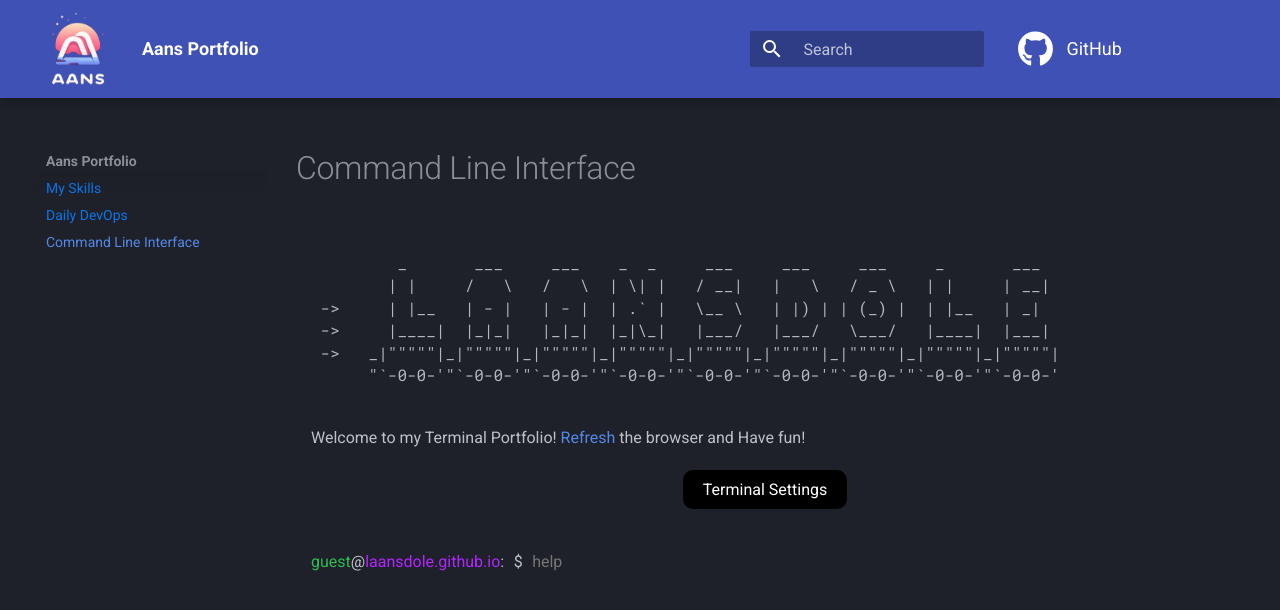
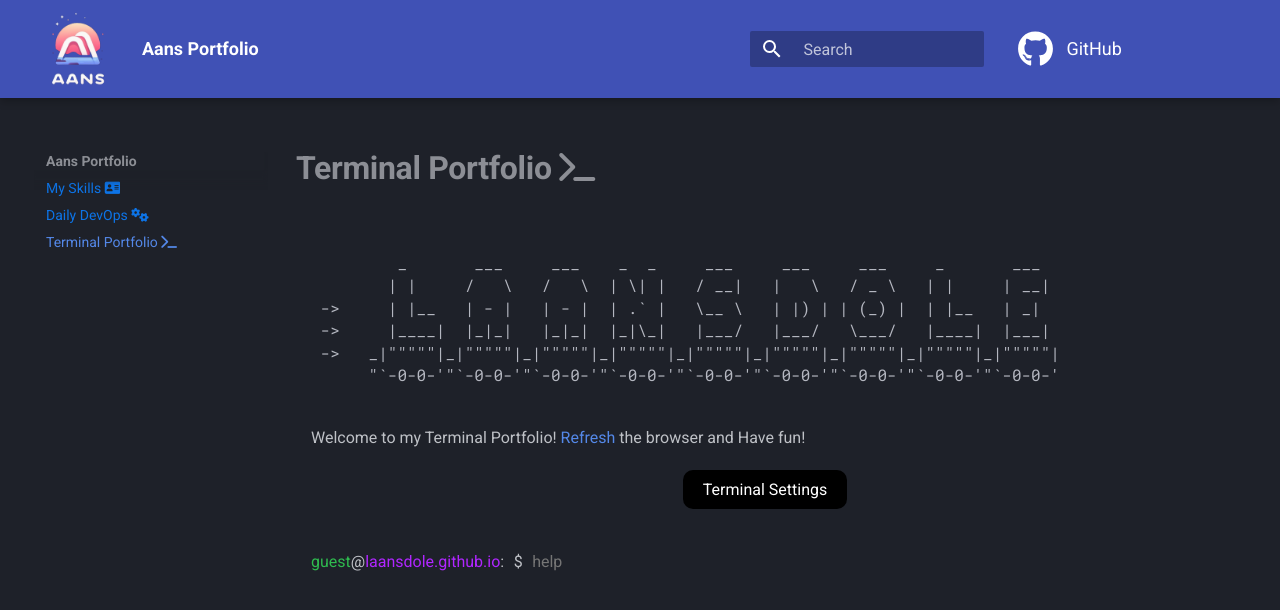
Before and after one commit to LaansDole/LaansDole, an MkDocs documentation site: the page built from docs/cli.md, in a window 1280 px wide. Shown: the top 610 px of the page. Built offline with MkDocs 1.6.1 and Material for MkDocs 9.7.7, drawn with Linux system fonts in a browser that asks for light colours; nearby versions of some CDN libraries; comment, search, counter and statistics services are not loaded.

Commit message:
feature: add font awesome

```diff
--- a/docs/cli.md
+++ b/docs/cli.md
@@ -1,3 +1,5 @@
+# **Terminal Portfolio <i class="fa-solid fa-terminal"></i>**
+
 <div class="cli-body">
     <div class="container">
       <pre id="laansdole-logo">
--- /dev/null
+++ b/docs/overrides/main.html
@@ -0,0 +1,6 @@
+{% extends "base.html" %}
+{% block extrahead %}
+{{ super() }}
+<!-- Add your Font Awesome Kit embed code here -->
+<script src="https://kit.fontawesome.com/3d687021eb.js" crossorigin="anonymous"></script>
+{% endblock %}
--- a/docs/script/cli/main-cli.js
+++ b/docs/script/cli/main-cli.js
@@ -12,19 +12,19 @@ const help = [
   "<li>github         - My GitHub profile <i class='fa-brands fa-github'></i></li>",
   "<li>email          - Shoot me an email <i class='fa-solid fa-envelope'></i></li>",
   "<li>game           - Start a roguelike dungeon game <i class='fa-solid fa-dungeon'></i></li>",
-  "<li>clear          - Clear Terminal <i class='fa-solid fa-terminal'></i></li>",
+  "<li>clear          - Clear Terminal <i class='fa-solid fa-eraser'></i></li>",
 ];
 
 const aboutme = [
   "<br>",
   "Hi there! I'm An Do, an IT enthusiast and aspiring DevOps Engineer and Fullstack Developer. ",
   "Currently, I'm undertaking the role of IT Customer Services Officer",
-  " and a final year student at RMIT University Vietnam",
-  "Before that, I was studying Computer Science and Data Science at UWA. ",
+  " and a final year student at RMIT University Vietnam.",
+  " Before that, I was studying Computer Science and Data Science at UWA. ",
   "️For the past year, I have been an active member of RMIT FinTech Club. ",
   "Together, our club and I have successfully hosted an national competition as well as planning for another one. ",
   "As I have NO intention to leave this field of IT anytime soon, stay tune and join me on this journey. ",
-  "<br>",
+  "</br>",
 ];
 
 
--- a/mkdocs.yml
+++ b/mkdocs.yml
@@ -5,9 +5,9 @@ site_description: My README Profile on GitHub
 repo_url: https://github.com/LaansDole/LaansDole
 
 nav:
-  - My Skills: index.md
-  - Daily DevOps: daily-devops.md
-  - Command Line Interface: cli.md
+  - My Skills <i class="fa-solid fa-address-card"></i>: index.md
+  - Daily DevOps <i class="fa-solid fa-gears"></i>: daily-devops.md
+  - Terminal Portfolio <i class="fa-solid fa-terminal"></i>: cli.md
 
 theme:
   name: material
```
Also changed, not shown: docs/daily-devops.md (+1 -1 lines), docs/index.md (+1 -1 lines), site/404.html, site/blog/index.html, site/cli/index.html, site/daily-devops/index.html, site/index.html, site/overrides/main.html (added), site/script/cli/main-cli.js, site/search/search_index.json, site/sitemap.xml, site/style/cli/assets/CascadiaCode/index.html, site/style/index.html, 1 other file.
